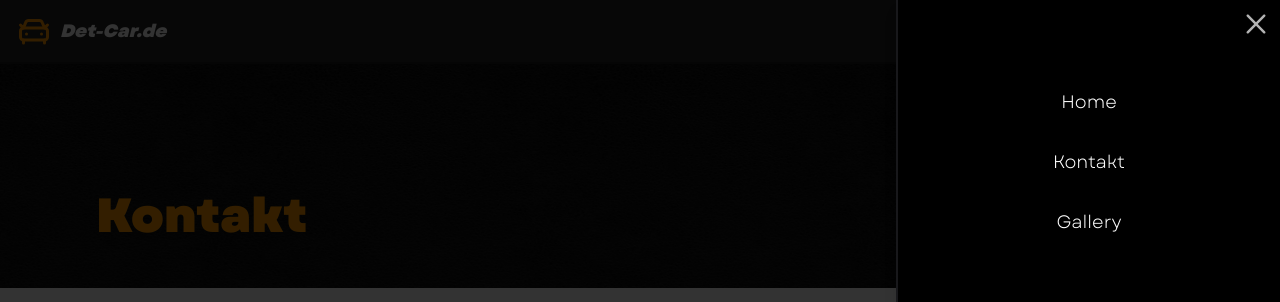
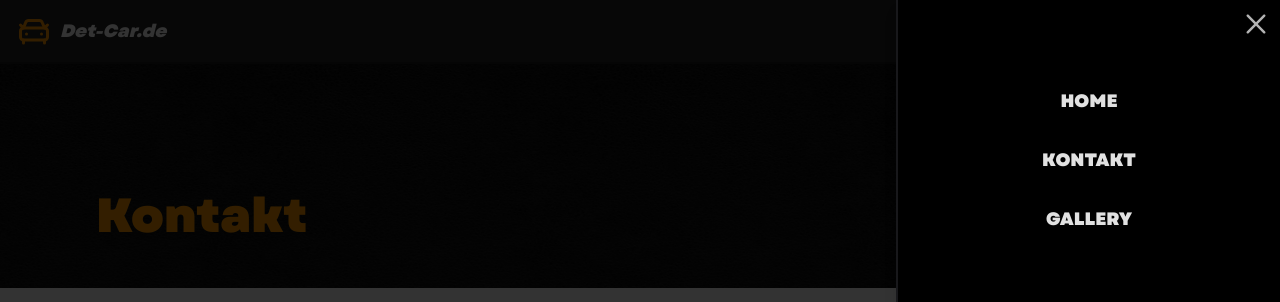
Before and after one commit to det-car/detcar-web, a React (Vite) app: page /kontakt in a window 1280 px wide. Both pictures are taken after a click on the button 1246 px from the left and 31 px from the top of the page. Shown: the top 302 px of the page. Built offline with nearby package versions, Linux system fonts and the light colour scheme.

Commit message:
add fancy css for nav links

```diff
--- a/src/components/Loader.tsx
+++ b/src/components/Loader.tsx
@@ -7,7 +7,7 @@ const Loader = () => {
   useEffect(() => {
     const loader = document.getElementById("loader");
     const body = document.body;
-    const minimumLoadingTime = 1500;
+    const minimumLoadingTime = 1500; // Minimum loading time in milliseconds
     const start = performance.now();
 
     const handleLoad = () => {
--- /dev/null
+++ b/src/components/sections/topbar/NavLinkBtn.css
@@ -0,0 +1,39 @@
+.nav-link-btn {
+    font-size: 18px;
+    color: #e1e1e1;
+    font-family: inherit;
+    font-weight: 800;
+    cursor: pointer;
+    position: relative;
+    border: none;
+    background: none;
+    text-transform: uppercase;
+    transition-timing-function: cubic-bezier(0.25, 0.8, 0.25, 1);
+    transition-duration: 400ms;
+    transition-property: color;
+  }
+
+  .nav-link-btn:focus,
+  .nav-link-btn:hover {
+    color: #fff;
+  }
+
+  .nav-link-btn:focus:after,
+  .nav-link-btn:hover:after {
+    width: 100%;
+    left: 0%;
+  }
+
+  .nav-link-btn:after {
+    content: "";
+    pointer-events: none;
+    bottom: -2px;
+    left: 50%;
+    position: absolute;
+    width: 0%;
+    height: 2px;
+    background-color: #ff9901;
+    transition-timing-function: cubic-bezier(0.25, 0.8, 0.25, 1);
+    transition-duration: 400ms;
+    transition-property: width, left;
+  }
--- /dev/null
+++ b/src/components/sections/topbar/NavLinkBtn.tsx
@@ -0,0 +1,21 @@
+import "./NavLinkBtn.css";
+
+import { Link } from "react-router-dom";
+import { SheetClose } from "@/components/ui/sheet";
+
+interface NavLinkBtnProps {
+  text: string;
+  to: string;
+}
+
+const NavLinkBtn: React.FC<NavLinkBtnProps> = ({ text, to }) => {
+  return (
+    <SheetClose asChild>
+      <Link to={to} className="nav-link-btn">
+        {text}
+      </Link>
+    </SheetClose>
+  );
+};
+
+export default NavLinkBtn;
--- a/src/components/sections/topbar/SheetNav.tsx
+++ b/src/components/sections/topbar/SheetNav.tsx
@@ -1,12 +1,8 @@
 import { Button } from "@/components/ui/button";
-import {
-  Sheet,
-  SheetClose,
-  SheetContent,
-  SheetTrigger,
-} from "@/components/ui/sheet";
+import { Sheet, SheetContent, SheetTrigger } from "@/components/ui/sheet";
 import { Menu } from "lucide-react";
-import { Link } from "react-router-dom";
+
+import NavLinkBtn from "./NavLinkBtn";
 
 export function SheetNav() {
   return (
@@ -20,32 +16,11 @@ export function SheetNav() {
           <Menu className="h-9 w-9 text-myColor-white hover:cursor-pointer" />
         </Button>
       </SheetTrigger>
-      <SheetContent className="!bg-myColor-black border-l-2">
-        <nav className="flex flex-col items-center space-y-8 p-4 mt-12">
-          <SheetClose asChild>
-            <Link
-              to="/"
-              className="text-myColor-white hover:text-myColor-orange text-lg"
-            >
-              Home
-            </Link>
-          </SheetClose>
-          <SheetClose asChild>
-            <Link
-              to="/kontakt"
-              className="text-myColor-white hover:text-myColor-orange text-lg"
-            >
-              Kontakt
-            </Link>
-          </SheetClose>
-          <SheetClose asChild>
-            <Link
-              to="/gallery"
-              className="text-myColor-white hover:text-myColor-orange text-lg"
-            >
-              Gallery
-            </Link>
-          </SheetClose>
+      <SheetContent className="border-l-2 !bg-myColor-black">
+        <nav className="mt-12 flex flex-col items-center space-y-8 p-4">
+          <NavLinkBtn to="/" text="Home" />
+          <NavLinkBtn to="/kontakt" text="Kontakt" />
+          <NavLinkBtn to="/gallery" text="Gallery" />
         </nav>
       </SheetContent>
     </Sheet>
```
